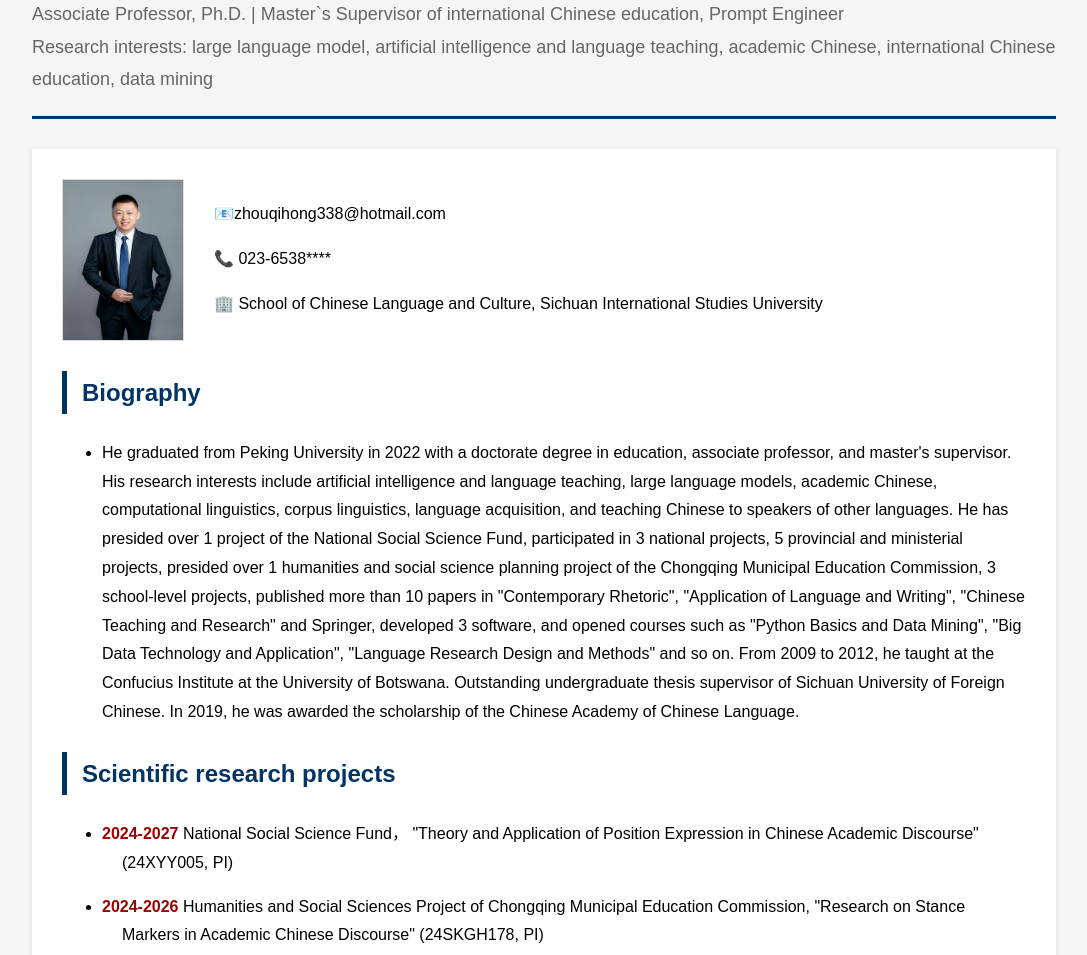
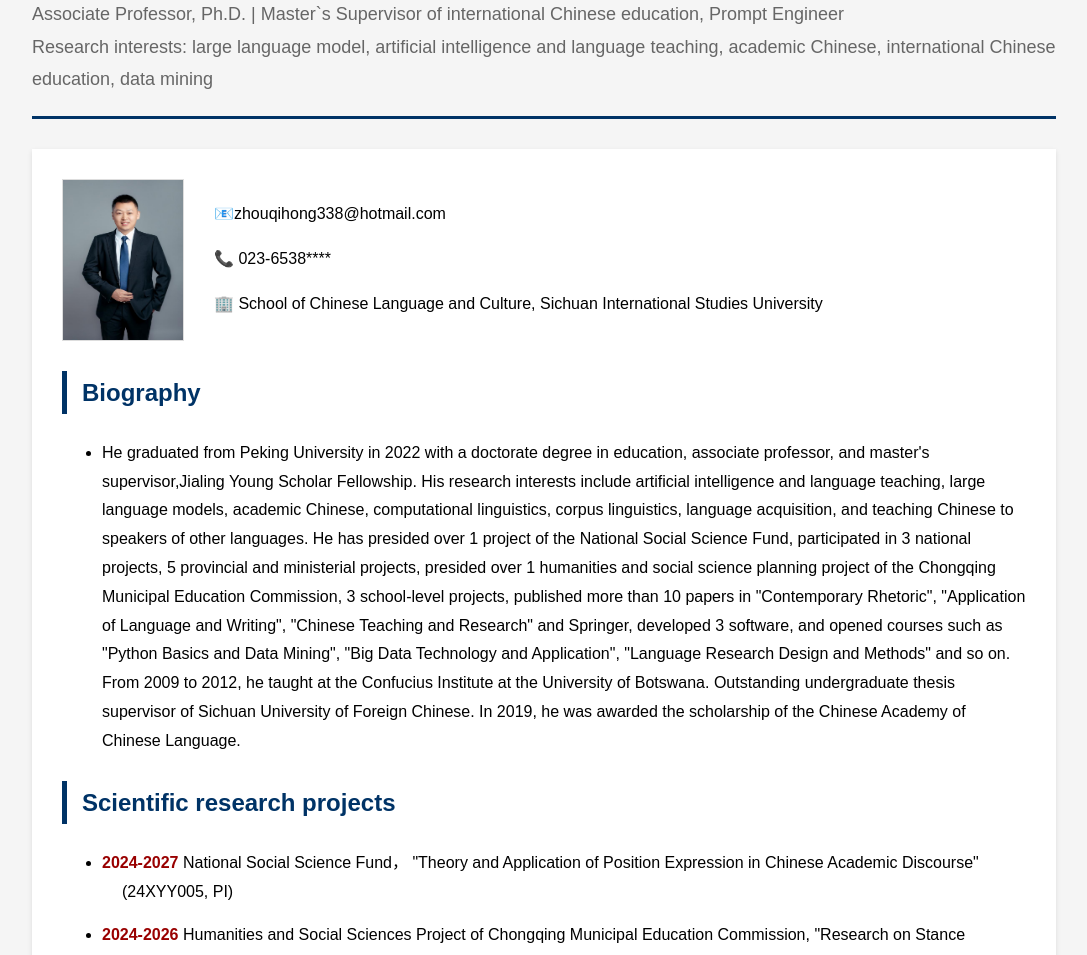
Before and after one commit to zhouqihong/personal, a plain HTML site: page index_en.html in a window 1280 px wide. Shown: the part 112-1067 px from the top of the page, without its empty margins (96-1183 px from the left). Drawn offline with Linux system fonts and the light colour scheme.

Commit message:
Update index_en.html

```diff
--- a/index_en.html
+++ b/index_en.html
@@ -90,7 +90,7 @@
 
         <h2>Biography</h2>
         <ul>
-            <li>He graduated from Peking University in 2022 with a doctorate degree in education, associate professor, and master's supervisor. His research interests include artificial intelligence and language teaching, large language models, academic Chinese, computational linguistics, corpus linguistics, language acquisition, and teaching Chinese to speakers of other languages. He has presided over 1 project of the National Social Science Fund, participated in 3 national projects, 5 provincial and ministerial projects, presided over 1 humanities and social science planning project of the Chongqing Municipal Education Commission, 3 school-level projects, published more than 10 papers in "Contemporary Rhetoric", "Application of Language and Writing", "Chinese Teaching and Research" and Springer, developed 3 software, and opened courses such as "Python Basics and Data Mining", "Big Data Technology and Application", "Language Research Design and Methods" and so on. From 2009 to 2012, he taught at the Confucius Institute at the University of Botswana. Outstanding undergraduate thesis supervisor of Sichuan University of Foreign Chinese. In 2019, he was awarded the scholarship of the Chinese Academy of Chinese Language.</li>
+            <li>He graduated from Peking University in 2022 with a doctorate degree in education, associate professor, and master's supervisor,Jialing Young Scholar Fellowship. His research interests include artificial intelligence and language teaching, large language models, academic Chinese, computational linguistics, corpus linguistics, language acquisition, and teaching Chinese to speakers of other languages. He has presided over 1 project of the National Social Science Fund, participated in 3 national projects, 5 provincial and ministerial projects, presided over 1 humanities and social science planning project of the Chongqing Municipal Education Commission, 3 school-level projects, published more than 10 papers in "Contemporary Rhetoric", "Application of Language and Writing", "Chinese Teaching and Research" and Springer, developed 3 software, and opened courses such as "Python Basics and Data Mining", "Big Data Technology and Application", "Language Research Design and Methods" and so on. From 2009 to 2012, he taught at the Confucius Institute at the University of Botswana. Outstanding undergraduate thesis supervisor of Sichuan University of Foreign Chinese. In 2019, he was awarded the scholarship of the Chinese Academy of Chinese Language.</li>
         </ul>
 
         <h2>Scientific research projects</h2>
```
